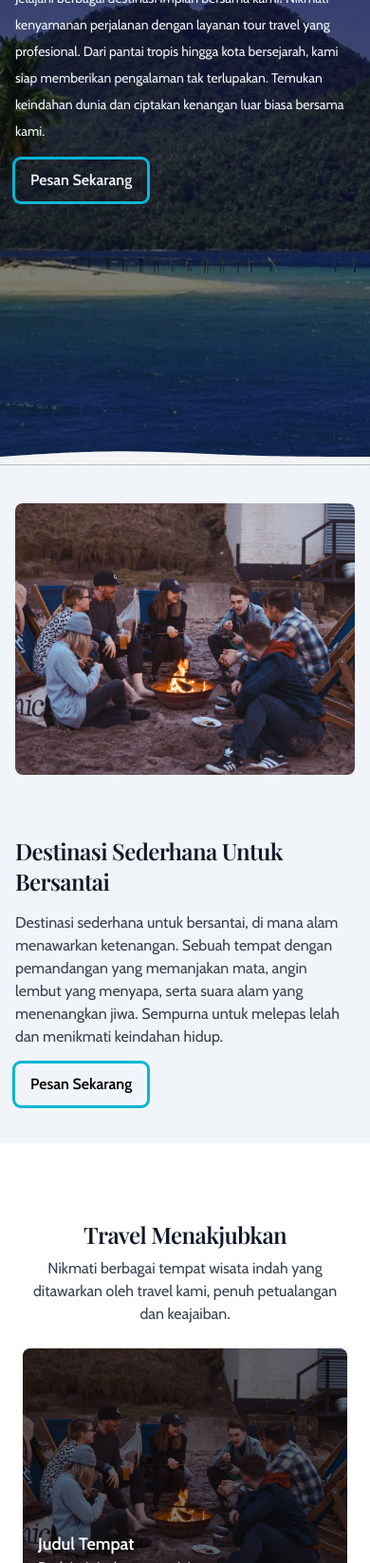
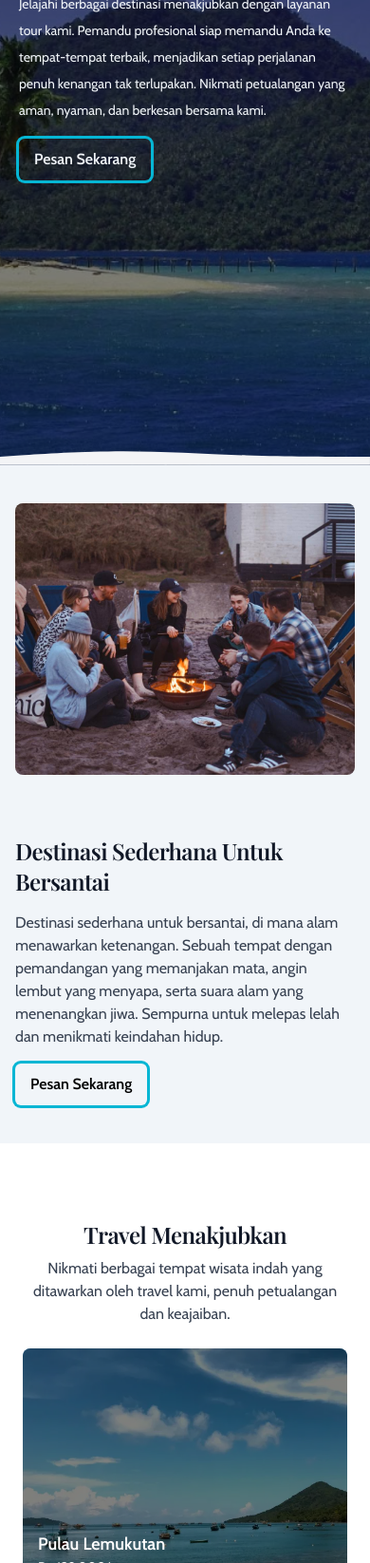
Before and after one commit to alanzagi/daris_travel, a plain HTML site: page index.html in a window 390 px wide. Shown: the part 354-2000 px from the top of the page at 95% size. Drawn offline with nearby package versions, Linux system fonts and the light colour scheme; a web font is replaced by a local one.

Commit message:
memperbaharui index.html

```diff
--- a/index.html
+++ b/index.html
@@ -86,11 +86,11 @@
       <div class="absolute inset-0 bg-black opacity-50"></div>
       <!-- Konten di atas background -->
       <div class="relative z-10 flex items-center justify-start h-full">
-        <div class="text-left max-w-2xl w-full px-4 text-slate-100">
-          <h1 class="text-3xl font-medium tracking-tight mb-6 lg:text-5xl">Jelajahi Berbagai Destinasi</h1>
+        <div class="text-left max-w-2xl w-full px-5 text-slate-100 md:pl-10 lg:pl-7">
+          <h1 class="text-3xl font-medium tracking-tight mb-2 lg:mb-5 lg:text-5xl">Jelajahi Berbagai Destinasi</h1>
           <p class="text-sm leading-7 font-cabin lg:text-lg">
-            Jelajahi berbagai destinasi impian bersama kami! Nikmati kenyamanan perjalanan dengan layanan tour travel yang profesional. Dari pantai tropis hingga kota bersejarah, kami siap memberikan pengalaman tak terlupakan. Temukan
-            keindahan dunia dan ciptakan kenangan luar biasa bersama kami.
+            Jelajahi berbagai destinasi menakjubkan dengan layanan tour kami. Pemandu profesional siap memandu Anda ke tempat-tempat terbaik, menjadikan setiap perjalanan penuh kenangan tak terlupakan. Nikmati petualangan yang aman, nyaman,
+            dan berkesan bersama kami.
           </p>
           <div class="mt-4 flex items-start justify-start font-cabin">
             <a href="kontak.html" class="flex items-center rounded-md px-4 py-2.5 text-md font-semibold shadow-sm ring ring-cyan-500 hover:bg-cyan-500 transition duration-200">Pesan Sekarang</a>
@@ -141,24 +141,24 @@
         <!-- Grid Foto -->
         <div class="mt-6 grid grid-cols-1 gap-5 md:grid-cols-3 mx-auto">
           <div class="relative w-full h-64 lg:h-80">
-            <img src="img/kemah.jpg" alt="Orang sedang berkemah" class="relative inset-0 object-cover w-full h-full rounded-lg bg-gray-100" />
+            <img src="img/lemukutan1.jpg" alt="Orang sedang berkemah" class="relative inset-0 object-cover w-full h-full rounded-lg bg-gray-100" />
             <!-- Overlay hitam menggunakan pseudo-element -->
             <div class="absolute inset-0 bg-black bg-opacity-50 rounded-lg"></div>
             <!-- Teks di kiri bawah pojok -->
             <div class="absolute bottom-0 left-0 p-4 text-white">
-              <h3 class="text-lg font-semibold">Judul Tempat</h3>
-              <p class="text-sm">Deskripsi singkat tempat ini.</p>
+              <h3 class="text-lg font-semibold">Pulau Lemukutan</h3>
+              <p class="text-sm">Rp439.000/orang</p>
             </div>
           </div>
 
           <div class="relative w-full h-64 lg:h-80">
-            <img src="img/kemah.jpg" alt="Orang sedang berkemah" class="relative inset-0 object-cover w-full h-full rounded-lg bg-gray-100" />
+            <img src="img/temajuk2.jpg" alt="Orang sedang berkemah" class="relative inset-0 object-cover w-full h-full rounded-lg bg-gray-100" />
             <!-- Overlay hitam menggunakan pseudo-element -->
             <div class="absolute inset-0 bg-black bg-opacity-50 rounded-lg"></div>
             <!-- Teks di kiri bawah pojok -->
             <div class="absolute bottom-0 left-0 p-4 text-white">
-              <h3 class="text-lg font-semibold">Judul Tempat</h3>
-              <p class="text-sm">Deskripsi singkat tempat ini.</p>
+              <h3 class="text-lg font-semibold">Desa Temajuk</h3>
+              <p class="text-sm">Rp849.000/orang</p>
             </div>
           </div>
 
```
Also changed, not shown: img/innova.png (added), img/jalanbackground.jpeg (added), img/lemukutan1.jpg (added), img/temajuk2.jpg (added).
